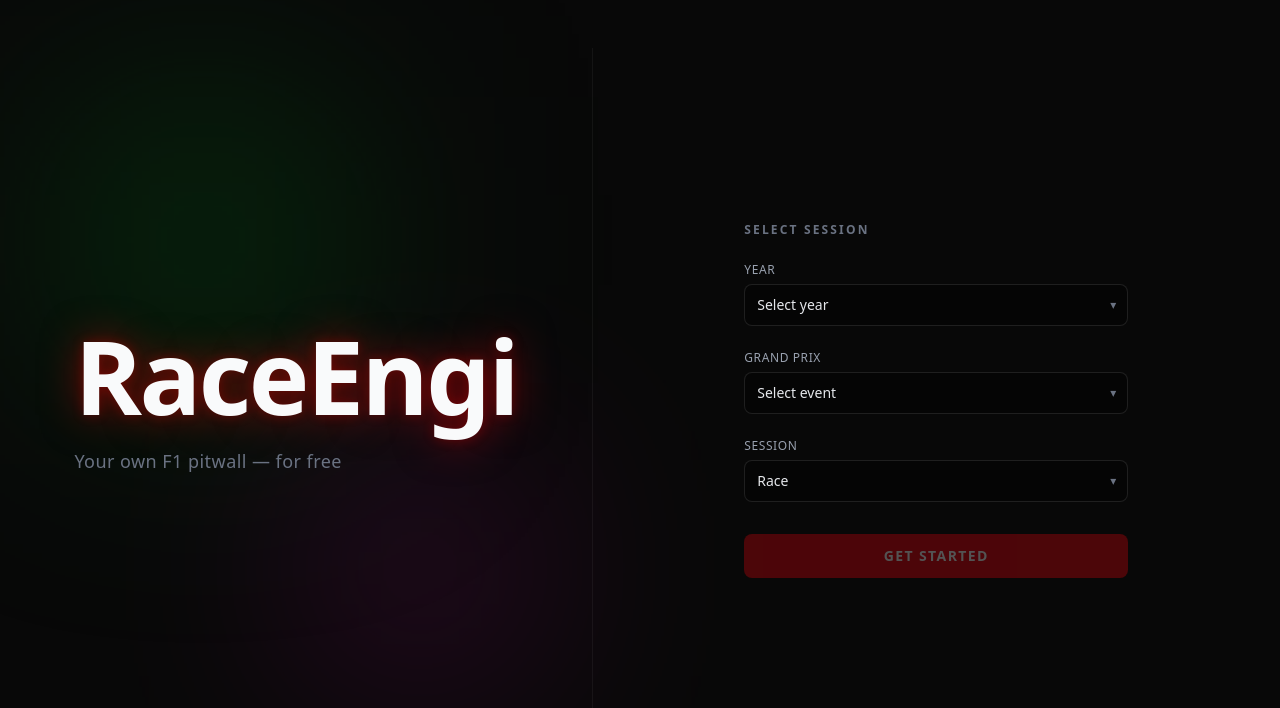
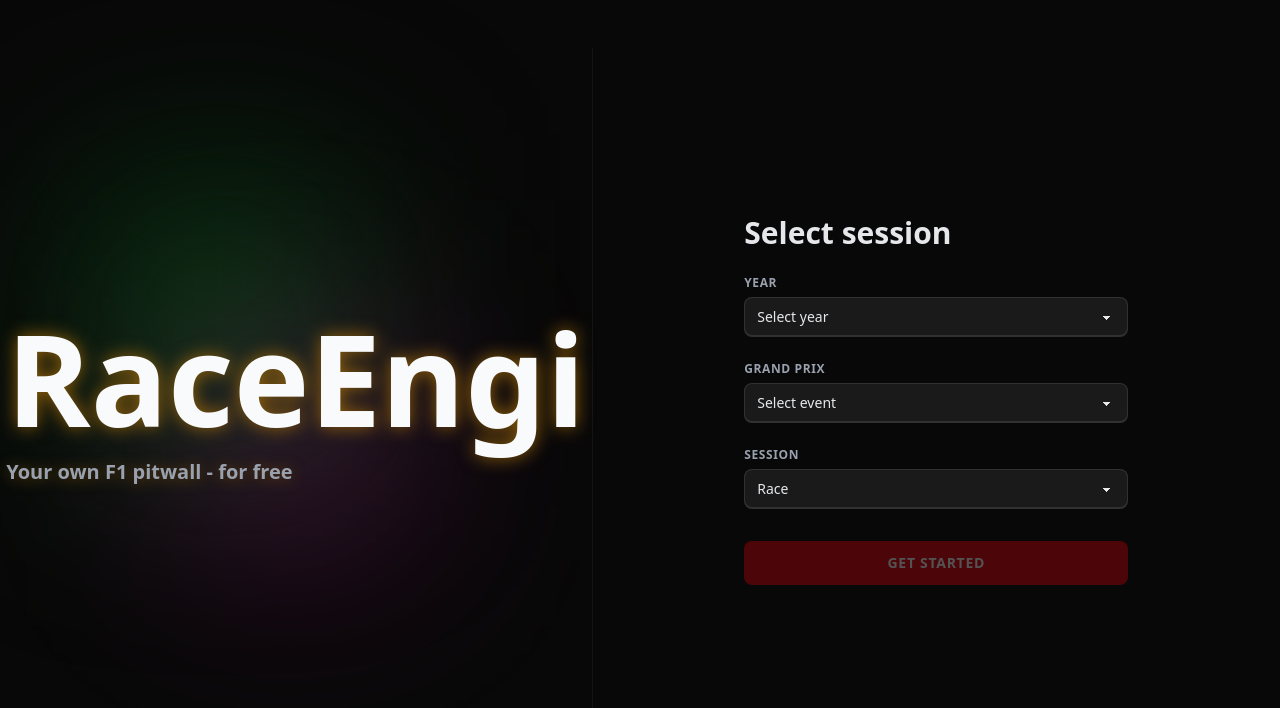
Before and after one commit to ia-comp/f1-telemetry, a React app in the folder frontend/: page / in a window 1280 px wide. Shown: the top 708 px of the page. Built offline with nearby package versions, Linux system fonts and the light colour scheme; the HTML template or start-up script is replaced by a standard one.

Commit message:
style: changed coluors of select + options for home page submission form

```diff
--- a/frontend/src/index.css
+++ b/frontend/src/index.css
@@ -5,3 +5,15 @@ body, html, #root {
   background-color: #171717; /* neutral-900 */
   min-height: 100vh;
 }
+
+.select {
+  @apply w-full bg-[#1a1a1a] border border-white/10 text-gray-200 text-sm
+         rounded-lg appearance-none outline-none
+         focus:border-white/30 focus:ring-1 focus:ring-white/10
+         hover:border-white/20 transition-colors duration-150;
+}
+
+.select option {
+  background-color: #1a1a1a; /* A solid dark gray */
+  color: #e5e7eb;            /* text-gray-200 */
+}
--- a/frontend/src/pages/HomePage.tsx
+++ b/frontend/src/pages/HomePage.tsx
@@ -44,39 +44,29 @@ function HomePage() {
   }, [year])
 
 
-  const canStart = year > 0 && eventId !== "" && sessionType !== ""
-
-  const selectClass =
-    "w-full bg-black/30 border border-white/10 text-gray-200 text-sm " +
-    "rounded-lg px-3 py-2.5 appearance-none outline-none " +
-    "focus:border-white/30 focus:ring-1 focus:ring-white/10 " +
-    "hover:border-white/20 transition-colors duration-150 " +
-    "placeholder:text-gray-600"
+  const canStart = year > 0 && eventId !== ""
 
   return (
     <div className="flex h-screen bg-[#080808] overflow-hidden">
 
       {/* ── Left Side ─────────────────────────────────────────── */}
+      {/* Left Side */}
       <div className="relative flex-1 flex items-center justify-center">
-        {/* Ambient blobs */}
-        <div className="absolute top-[12%] left-[10%] size-72 bg-[#053f11] blur-[120px] opacity-60 pointer-events-none" />
-        <div className="absolute bottom-[15%] right-[10%] size-56 bg-[#f017c8] blur-[110px] opacity-15 pointer-events-none" />
+        {/* Ambient Blobs */}
+        <div className="absolute top-50 left-25 size-60 bg-[#053f11] blur-[100px]" />
+        <div className="absolute bottom-60 right-45 size-60 bg-[#f017c8] opacity-20 blur-[100px]" />
 
-        <div className="flex flex-col gap-5 z-10">
-          <h1
-            className="text-gray-50 font-black leading-none tracking-tight"
-            style={{
-              fontSize: "clamp(4rem, 8vw, 7rem)",
-              textShadow: "0px 0px 40px #e8000088, 0px 0px 12px #e8000044",
-            }}
-          >
+        <div className="flex flex-col gap-4">
+
+          <h1 className="text-gray-50 text-9xl font-bold  drop-shadow-[0px_0px_9px] drop-shadow-[#a0690ae6]">
             RaceEngi
           </h1>
-          <p className="text-gray-500 text-lg font-medium tracking-wide">
-            Your own F1 pitwall — for free
+          <p className="text-gray-400 text-xl font-bold drop-shadow-[0px_1px_7px] drop-shadow-[#5d3c05]">
+            Your own F1 pitwall - for free
           </p>
         </div>
       </div>
+
 
       {/* ── Divider ───────────────────────────────────────────── */}
       <div className="w-px bg-white/5 my-12" />
@@ -85,16 +75,16 @@ function HomePage() {
       <div className="flex-1 flex items-center justify-center px-12">
         <div className="w-full max-w-sm flex flex-col gap-6">
 
-          <p className="text-gray-500 text-xs uppercase tracking-[0.18em] font-semibold">
+          <p className="text-gray-200 text-3xl font-bold">
             Select session
           </p>
 
           {/* Year */}
           <div className="flex flex-col gap-1.5">
-            <label className="text-gray-400 text-xs tracking-wider uppercase">Year</label>
+            <label className="text-gray-400 text-xs tracking-wider uppercase font-bold">Year</label>
             <div className="relative">
               <select
-                className={selectClass}
+                className="select"
                 value={year}
                 onChange={e => handleYearChange(Number(e.target.value))}
               >
@@ -103,16 +93,15 @@ function HomePage() {
                   <option key={yr} value={yr}>{yr}</option>
                 ))}
               </select>
-              <span className="pointer-events-none absolute right-3 top-1/2 -translate-y-1/2 text-gray-500 text-xs">▾</span>
             </div>
           </div>
 
           {/* Event */}
           <div className="flex flex-col gap-1.5">
-            <label className="text-gray-400 text-xs tracking-wider uppercase">Grand Prix</label>
+            <label className="text-gray-400 text-xs tracking-wider uppercase font-bold">Grand Prix</label>
             <div className="relative">
               <select
-                className={selectClass}
+                className="select"
                 value={eventId}
                 onChange={e => setEventId(e.target.value)}
                 disabled={!year || scheduleLoading}
@@ -122,20 +111,19 @@ function HomePage() {
                 </option>
                 {yearSchedule.map(event => (
                   <option key={event.name} value={event.name}>
-                    {event.round} — {event.name} Grand Prix
+                    {event.round} - {event.name} {event.round > 0 ? "Grand Prix" : ""}
                   </option>
                 ))}
               </select>
-              <span className="pointer-events-none absolute right-3 top-1/2 -translate-y-1/2 text-gray-500 text-xs">▾</span>
             </div>
           </div>
 
           {/* Session type */}
           <div className="flex flex-col gap-1.5">
-            <label className="text-gray-400 text-xs tracking-wider uppercase">Session</label>
+            <label className="text-gray-400 text-xs tracking-wider uppercase font-bold">Session</label>
             <div className="relative">
               <select
-                className={selectClass}
+                className="select"
                 value={sessionType}
                 onChange={e => setSessionType(e.target.value as SessionType)}
               >
@@ -143,7 +131,6 @@ function HomePage() {
                   <option key={opt.value} value={opt.value}>{opt.label}</option>
                 ))}
               </select>
-              <span className="pointer-events-none absolute right-3 top-1/2 -translate-y-1/2 text-gray-500 text-xs">▾</span>
             </div>
           </div>
 
@@ -151,7 +138,7 @@ function HomePage() {
           <button
             onClick={() => navigate("/session_results")}
             disabled={!canStart}
-            className="mt-2 w-full py-3 rounded-lg text-sm font-bold tracking-widest uppercase transition-all duration-150
+            className="mt-2 w-full py-3 rounded-lg text-sm font-bold tracking-wider uppercase transition-all duration-150
               disabled:opacity-30 disabled:cursor-not-allowed disabled:shadow-none
               enabled:hover:brightness-110 enabled:active:scale-[0.98]"
             style={{
```
